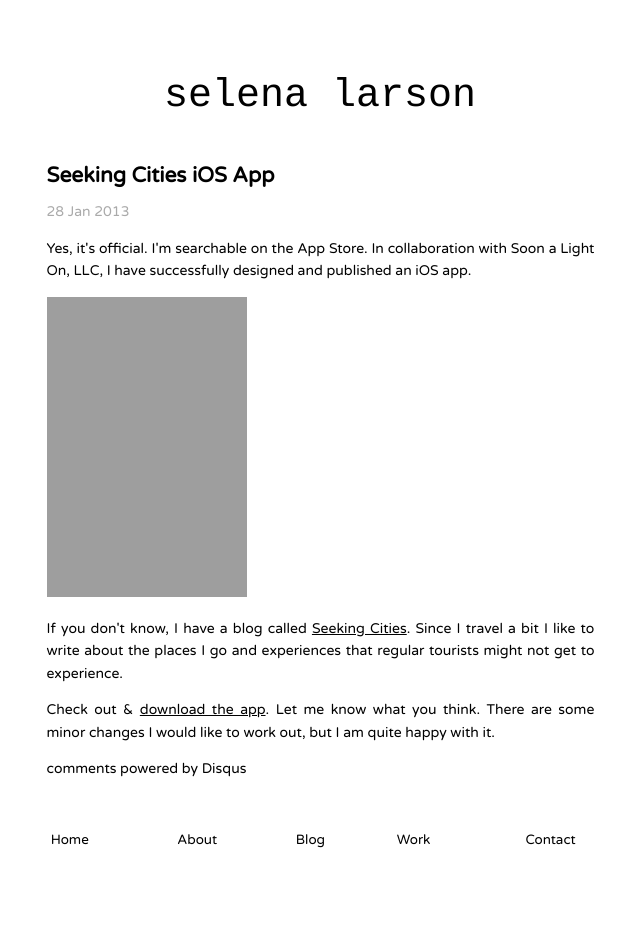
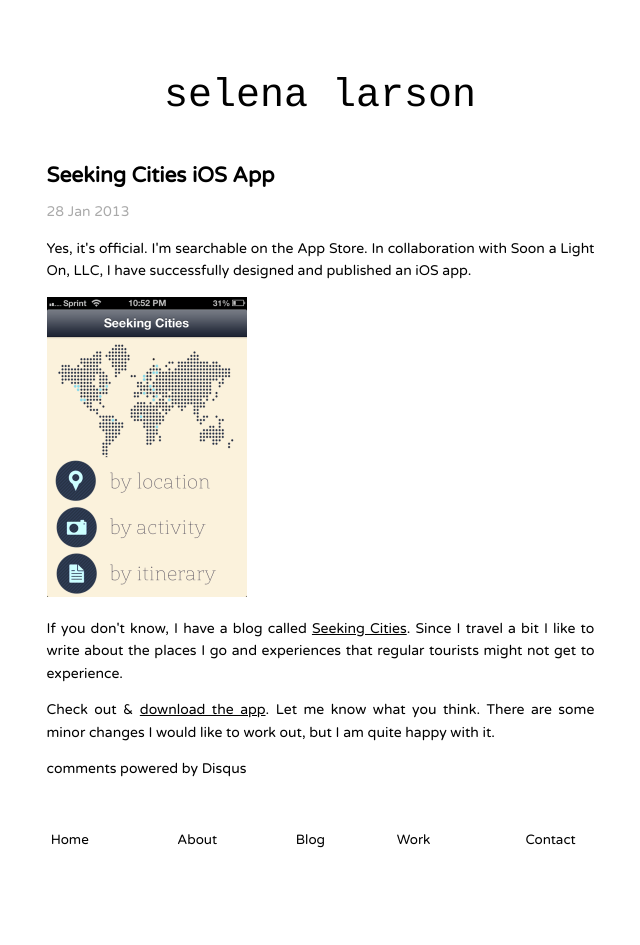
Before and after one commit to selenalarson/selenalarson.github.io, a Jekyll site: the page built from _posts/2013-01-28-seeking-cities-ios.html, in a window 1280 px wide. Shown: the whole page, without its empty margins (320-960 px from the left). Built offline with Jekyll 4.4.1, drawn with Linux system fonts in a browser that asks for light colours; some web fonts are replaced; Markdown is read by kramdown in place of the engine named in the settings; comment, search, counter and statistics services are not loaded.

Commit message:
Fix the seeking cities screenshot

```diff
--- a/_posts/2013-01-28-seeking-cities-ios.html
+++ b/_posts/2013-01-28-seeking-cities-ios.html
@@ -6,7 +6,7 @@
 ---
 Yes, it's official. I'm searchable on the App Store. In collaboration with Soon a Light On, LLC, I have successfully designed and published an iOS app.<p>
 
-<a href="http://selenalarson.com/wp-content/uploads/2013/01/SeekingCities.png"><img class="size-medium wp-image-182 alignleft" alt="SeekingCities" src="http://selenalarson.com/wp-content/uploads/2013/01/SeekingCities-200x300.png" width="200" height="300" /></a><p>
+<a href="http://selenalarson.com/images/seeking-cities.png"><img alt="SeekingCities" src="http://selenalarson.com/images/seeking-cities.png" width="200" height="300" /></a><p>
 
 If you don't know, I have a blog called <u><a href="http://seekingcities.com">Seeking Cities</a></u>. Since I travel a bit I like to write about the places I go and experiences that regular tourists might not get to experience.<p>
 
```
Also changed, not shown: images/seeking-cities.png (added).
